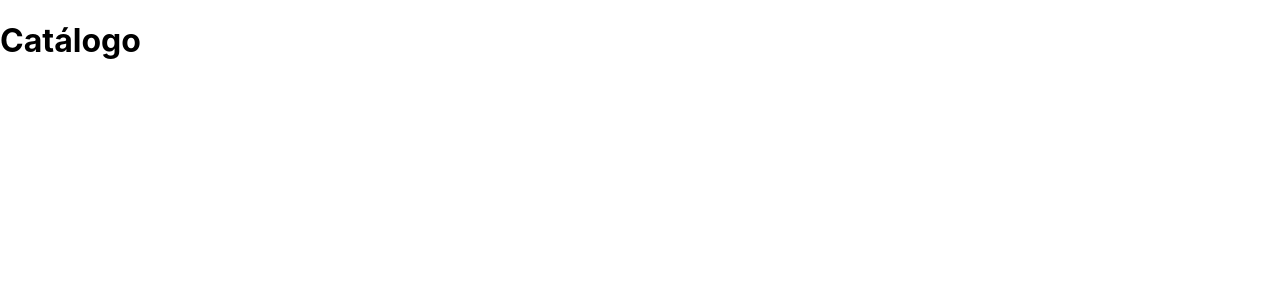
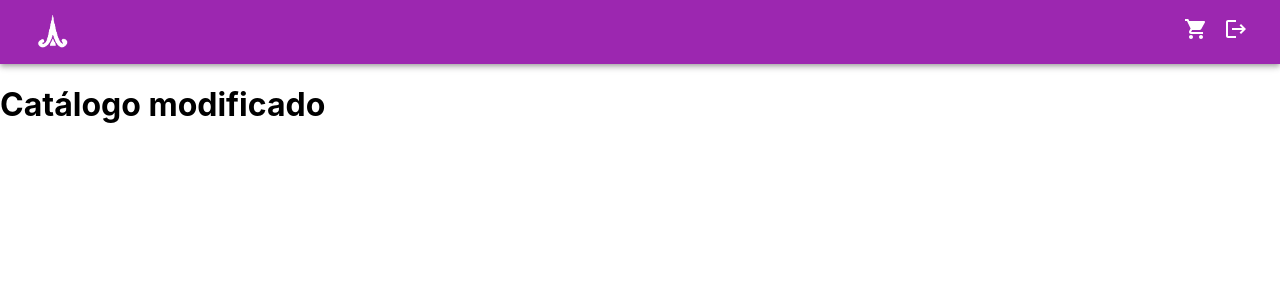
Before and after one commit to gabilemos0/infnet-projeto03-reactjs, a React (Create React App) app: page /catalog in a window 1280 px wide. Shown: the top 300 px of the page. Built offline with nearby package versions, Linux system fonts and the light colour scheme.

Commit message:
created toolbar

```diff
--- a/src/App.js
+++ b/src/App.js
@@ -1,7 +1,18 @@
 import './App.css'
+import logoLight from './assets/img/logo-light.png'
+
 import { lazy, Suspense, useEffect } from 'react'
-import { BrowserRouter as Router, Routes, Route } from 'react-router-dom'
-import { userIsLoggedIn } from './services/auth/auth'
+import {
+  BrowserRouter as Router,
+  Routes,
+  Route,
+  useLocation
+} from 'react-router-dom'
+import { Link } from 'react-router-dom'
+
+import { AppBar, Toolbar, Avatar, IconButton } from '@mui/material/'
+import ShoppingCart from '@mui/icons-material/ShoppingCart'
+import Logout from '@mui/icons-material/Logout'
 
 const Login = lazy(() => import('./pages/login/login'))
 const Register = lazy(() => import('./pages/register/register'))
@@ -12,12 +23,37 @@ const Product = lazy(() => import('./pages/product/product'))
 const NotFound = lazy(() => import('./pages/not-found/not-found'))
 
 function App() {
-  useEffect(() => {
-    console.log('Abertura da página')
-  }, [])
-
+  useEffect(() => {}, [])
+  const location = useLocation()
+  const hasIcons =
+    location.pathname !== '/login' && location.pathname !== '/register'
   return (
-    <Router>
+    <>
+      <AppBar position="static" color="secondary">
+        <Toolbar style={{ justifyContent: 'space-between' }}>
+          <IconButton>
+            <Link to="/catalog">
+              <Avatar alt="logo" src={logoLight} />
+            </Link>
+          </IconButton>
+          {hasIcons ? (
+            <div>
+              <IconButton>
+                <Link to="/cart">
+                  <ShoppingCart style={{ color: '#fff' }} />
+                </Link>
+              </IconButton>
+              <IconButton>
+                <Link to="/login">
+                  <Logout style={{ color: '#fff' }} />
+                </Link>
+              </IconButton>
+            </div>
+          ) : (
+            <></>
+          )}
+        </Toolbar>
+      </AppBar>
       <Suspense fallback={'Carregando...'}>
         <Routes>
           <Route exact path="/login" element={<Login />} />
@@ -29,8 +65,16 @@ function App() {
           <Route path="*" element={<NotFound />} />
         </Routes>
       </Suspense>
+    </>
+  )
+}
+
+const RouteApp = () => {
+  return (
+    <Router>
+      <App />
     </Router>
   )
 }
 
-export default App
+export default RouteApp
--- a/src/assets/css/auth.css
+++ b/src/assets/css/auth.css
@@ -1,5 +1,18 @@
 @media screen and (max-width: 599px) {
-  .leftSide {
+  .logoPrincipal {
     display: none;
   }
 }
+
+@media screen and (min-width: 600px) {
+  .logoPrincipal {
+    width: 20%;
+  }
+}
+
+
+@media screen and (min-width: 1000px) {
+  .logoPrincipal {
+    width: 15%;
+  }
+}
--- a/src/pages/catalog/catalog.jsx
+++ b/src/pages/catalog/catalog.jsx
@@ -1,5 +1,9 @@
+import { products } from './products'
+
 const Catalog = () => {
-  return <h1>Catálogo</h1>
+  return products.map(product => {
+    return <h1>Catálogo modificado</h1>
+  })
 }
 
-export default Catalog;
+export default Catalog
--- /dev/null
+++ b/src/pages/catalog/products.js
@@ -0,0 +1,16 @@
+const { modalUnstyledClasses } = require('@mui/material')
+
+const products = [
+  {
+    name: 'Pulseira Portuguesa Com Coração',
+    description:
+      'As pulseiras com pingente de coração são puro charme! Os acessórios de coração são românticos e requintados! Essa linda pulseira dourada com elos e pingente de coração, irá transformar seus looks!',
+    image: '',
+    price: '145,32',
+    promoPrice: '103,80'
+  }
+]
+
+module.exports = {
+  products
+}
--- a/src/pages/login/login.jsx
+++ b/src/pages/login/login.jsx
@@ -6,7 +6,6 @@ import logo from '../../assets/img/logo.png'
 
 import {
   Grid,
-  Box,
   TextField,
   Button,
   Stack,
@@ -39,7 +38,6 @@ const Login = () => {
         className="leftSide"
         item
         sx={{
-          padding: '10px',
           boxSizing: 'border-box'
         }}
         xs={12}
@@ -55,7 +53,7 @@ const Login = () => {
             paddingRight: '20px'
           }}
         >
-          <img src={cover} style={{ width: '100%' }} alt="Logo" />
+          <img src={cover} alt="Logo" style={{ width: '100%' }} />
         </Stack>
       </Grid>
       <Grid item xs={12} sm={5}>
@@ -69,7 +67,7 @@ const Login = () => {
             paddingRight: '20px'
           }}
         >
-          <img src={logo} style={{ width: '30%' }} alt="Logo" />
+          <img className="logoPrincipal" src={logo} alt="Logo" />
           <h2 className="loginTitle">Entre com seu usuário</h2>
           <Grid container>
             <Grid item xs={12}>
@@ -121,6 +119,7 @@ const Login = () => {
                 display: 'block',
                 width: '100%',
                 marginTop: '5px',
+                marginBottom: '10px',
                 color: '#121F4E'
               }}
               to="/register"
--- /dev/null
+++ b/src/pages/register/register.css
@@ -0,0 +1,4 @@
+.RegisterTitle {
+  text-align: center;
+  color: #121F4E;
+}
--- a/src/pages/register/register.jsx
+++ b/src/pages/register/register.jsx
@@ -1,4 +1,5 @@
 import '../../assets/css/auth.css'
+import './register.css'
 
 import cover from '../../assets/img/cover-register.png'
 import logo from '../../assets/img/logo.png'
@@ -53,7 +54,7 @@ const Register = () => {
             paddingRight: '20px'
           }}
         >
-          <img src={cover} style={{ width: '100%' }} alt="Logo" />
+          <img src={cover} alt="Logo" style={{ width: '100%' }} />
         </Stack>
       </Grid>
       <Grid item xs={12} sm={5}>
@@ -67,8 +68,8 @@ const Register = () => {
             paddingRight: '20px'
           }}
         >
-          <img src={logo} style={{ width: '30%' }} alt="Logo" />
-          <h2 className="loginTitle">Crie sua conta</h2>
+          <img className="logoPrincipal" src={logo} alt="Logo" />
+          <h2 className="RegisterTitle">Crie sua conta</h2>
           <Grid container>
             <Grid item xs={12}>
               <TextField
@@ -137,6 +138,7 @@ const Register = () => {
                 display: 'block',
                 width: '100%',
                 marginTop: '5px',
+                marginBottom: '10px',
                 color: '#121F4E'
               }}
               to="/login"
```
Also changed, not shown: src/assets/img/logo-light.png (added), src/pages/catalog/catalog.css (added).
